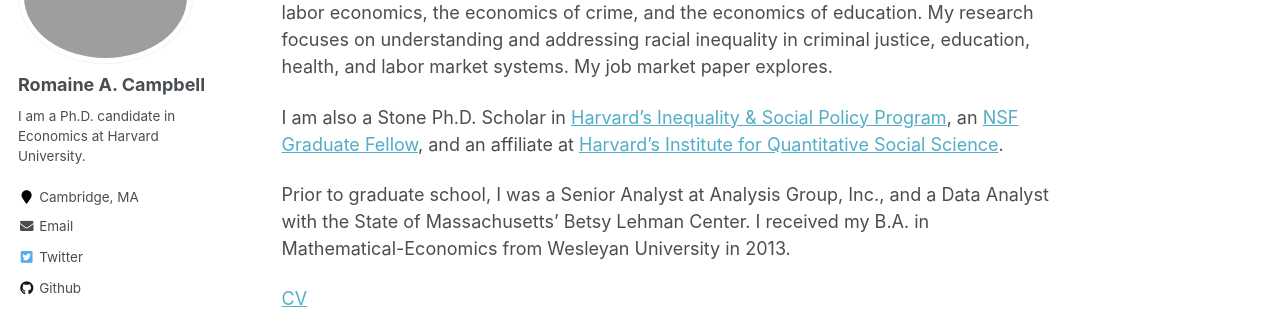
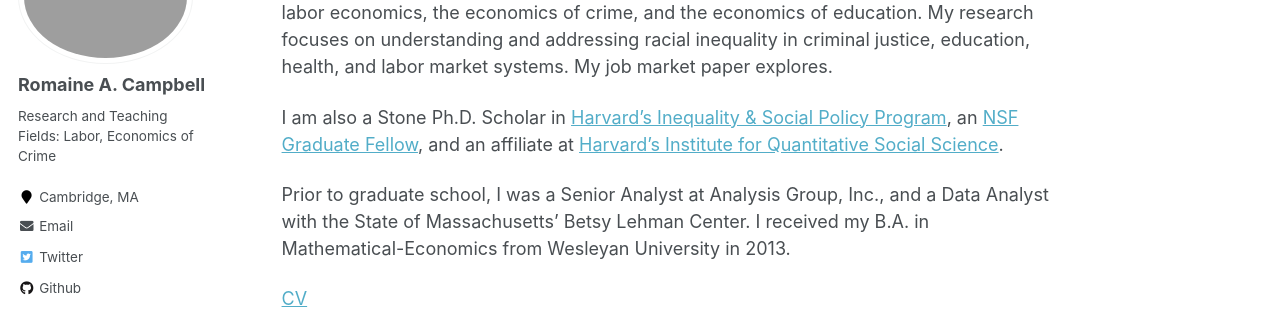
Before and after one commit to romaineacampbell/romaineacampbell.github.io, a Jekyll site: the page built from _pages/about.md, in a window 1280 px wide. Shown: the part 188-497 px from the top of the page. Built offline with Jekyll 4.4.1, drawn with Linux system fonts in a browser that asks for light colours.

Commit message:
Update _config.yml

```diff
--- a/_config.yml
+++ b/_config.yml
@@ -82,7 +82,7 @@ analytics:
 author:
   name             : "Romaine A. Campbell"
   avatar           : "CampbellRomaine_profile.jpg"
-  bio              : "I am a Ph.D. candidate in Economics at Harvard University."
+  bio              : "Research and Teaching Fields: Labor, Economics of Crime"
   location         : "Cambridge, MA"
   employer         :
   pubmed           : # "https://www.ncbi.nlm.nih.gov/pubmed/?term=john+snow"
```
